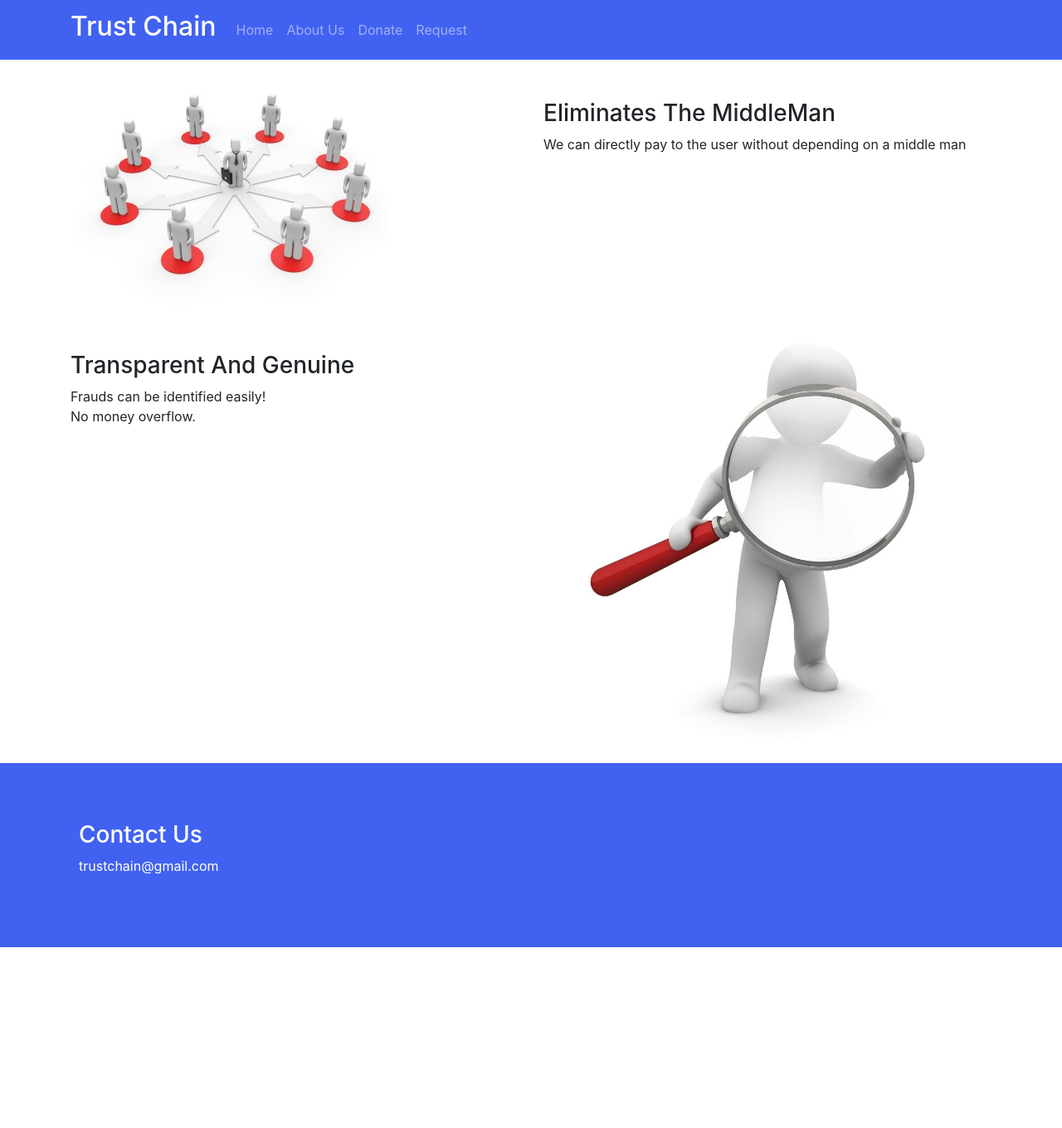
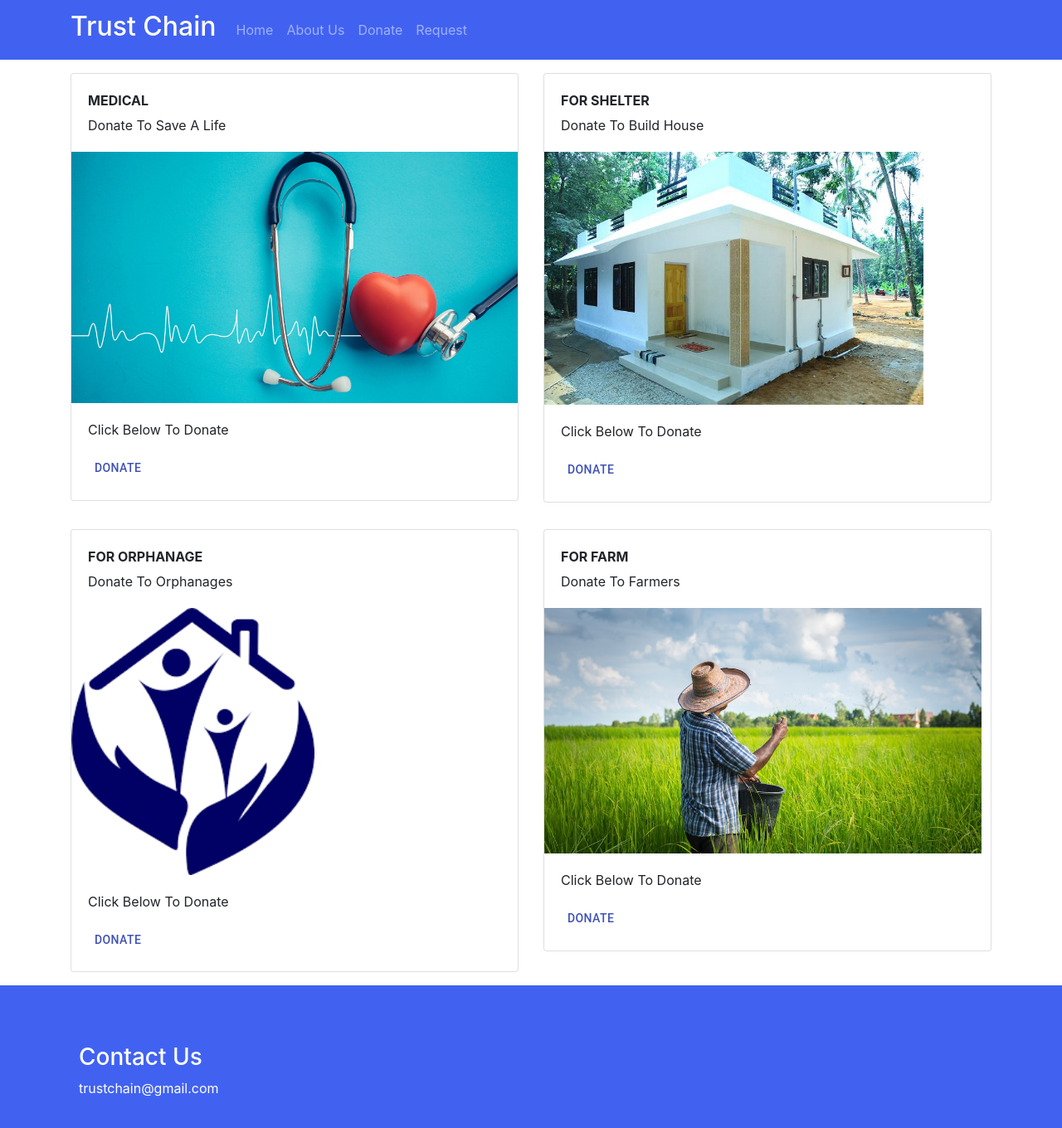
Before and after one commit to JITHO77/TrustChain, a React (Create React App) app: page /donate in a window 1280 px wide. Before the commit this address led to /home. Shown: the top 1360 px of the page at 83% size. Before the commit the page ends 1142 px from the top, so only its background shows below. Built offline with nearby package versions, Linux system fonts and the light colour scheme.

Commit message:
DonateHomeComponent part 1

```diff
--- /dev/null
+++ b/src/components/donateHomeComponent.js
@@ -0,0 +1,92 @@
+import React, {Component} from 'react';
+
+import {Card, CardImg, CardText, CardBody, CardLink, CardTitle, CardSubtitle, Col} from 'reactstrap';
+import Button from '@material-ui/core/Button';
+import {Link} from 'react-router-dom';
+class DonateHome extends Component{
+    constructor(props){
+        super(props);
+        this.setState={
+
+        }
+    }
+
+    render(){
+        return(
+            <div className="container">
+                <div className="row">
+                    <div className="col-12 col-md-6 mt-3 mb-3">
+
+                        <Card>
+                        <CardBody>
+                            <CardTitle><b>MEDICAL</b></CardTitle>
+                            <CardSubtitle>Donate To Save A Life</CardSubtitle>
+                        </CardBody>
+                        <img width="100%" src={this.props.images.medical} alt="Card image cap" />
+                        <CardBody>
+                            <CardText>Click Below To Donate</CardText>
+
+                                    <Button component={Link} to="" color="primary" >Donate</Button>
+
+                        </CardBody>
+                        </Card>
+                    </div>
+
+                    <div className="col-12 col-md-6 mt-3 mb-3">
+
+                        <Card>
+                        <CardBody>
+                            <CardTitle><b>FOR SHELTER</b></CardTitle>
+                            <CardSubtitle>Donate To Build House</CardSubtitle>
+                        </CardBody>
+                        <img width="85%" src={this.props.images.house} alt="Card image cap" />
+                        <CardBody>
+                            <CardText>Click Below To Donate</CardText>
+
+                                    <Button type="button" color="primary">Donate</Button>
+
+                        </CardBody>
+                        </Card>
+                    </div>
+                </div>
+                <div className="row">
+                    <div className="col-12 col-md-6 mt-3 mb-3">
+
+                        <Card>
+                        <CardBody>
+                            <CardTitle><b>FOR ORPHANAGE</b></CardTitle>
+                            <CardSubtitle>Donate To Orphanages</CardSubtitle>
+                        </CardBody>
+                        <img width="54.5%" src={this.props.images.orphanage} alt="Card image cap" />
+                        <CardBody>
+                            <CardText>Click Below To Donate</CardText>
+
+                                    <Button type="button" color="primary">Donate</Button>
+
+                        </CardBody>
+                        </Card>
+                    </div>
+
+                    <div className="col-12 col-md-6 mt-3 mb-3">
+
+                        <Card>
+                        <CardBody>
+                            <CardTitle><b>FOR FARM</b></CardTitle>
+                            <CardSubtitle>Donate To Farmers</CardSubtitle>
+                        </CardBody>
+                        <img width="98%" src={this.props.images.farm} alt="Card image cap" />
+                        <CardBody>
+                            <CardText>Click Below To Donate</CardText>
+
+                                    <Button type="button" color="primary">Donate</Button>
+
+                        </CardBody>
+                        </Card>
+                    </div>
+                </div>
+            </div>
+        );
+    }
+}
+
+export  default DonateHome;
--- a/src/components/mainComponent.js
+++ b/src/components/mainComponent.js
@@ -4,6 +4,7 @@ import Footer from './footerComponent';
 import Home from './homeComponent';
 import Medical from "./medical/medicalComponent";
 import RequestHome from './requestHomeComponent';
+import DonateHome from './donateHomeComponent';
 import { Switch, Route, Redirect, withRouter } from 'react-router-dom';
 import { connect } from 'react-redux';
 import {incStatus, savePersonalDetails} from '../redux/ActionCreater';
@@ -30,6 +31,7 @@ class Main extends Component{
              <Switch>
              <Route path="/home" component = {()=><Home images={this.props.images}/>}/>
              <Route path="/request" component = {()=><RequestHome images={this.props.images}/>}/>
+             <Route path="/donate" component = {()=><DonateHome images={this.props.images}/>}/>
              <Route path="/requestMedical" component = {() => <Medical person={this.props.person} savePersonalDetails={this.props.savePersonalDetails} />} />
 
              <Redirect to="/home" />
```
Also changed, not shown: src/components/formUserDetails.js (deleted, +0 -59 lines), src/components/requestComponent.js (deleted, +0 -90 lines).
